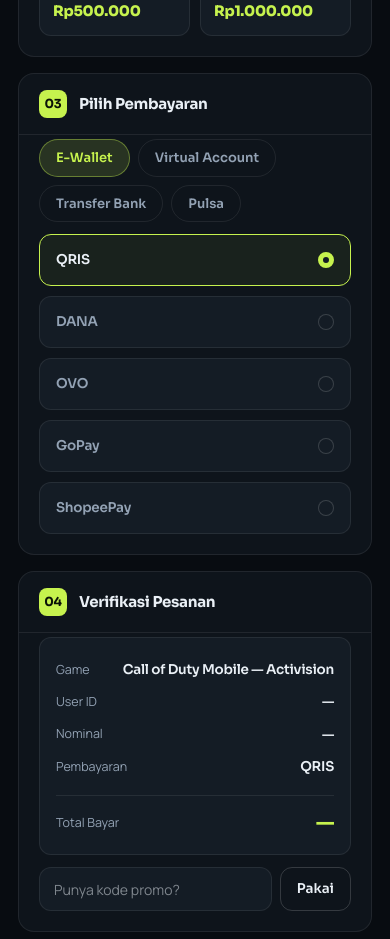
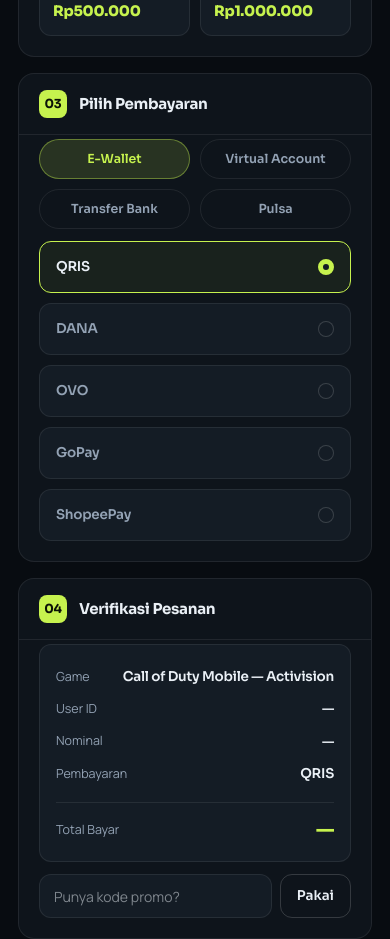
Before and after one commit to ersetdigital-sudo/avenxo-online, a Next.js app: page /top-up/call-of-duty-mobile in a window 390 px wide. Shown: the part 920-1859 px from the top of the page. Built offline with nearby package versions, Linux system fonts and the light colour scheme.

Commit message:
Style payment category tabs as consistent 2x2 grid on mobile

```diff
--- a/app/globals.css
+++ b/app/globals.css
@@ -510,7 +510,13 @@
     overflow-wrap: break-word;
   }
   .pay-tab {
-    padding: 8px 16px;
-    font-size: 13px;
+    width: 100%;
+    height: 40px;
+    display: flex;
+    align-items: center;
+    justify-content: center;
+    padding: 0 10px;
+    font-size: 12.5px;
+    text-align: center;
   }
 }
--- a/app/top-up/[slug]/page.tsx
+++ b/app/top-up/[slug]/page.tsx
@@ -215,7 +215,7 @@
 
             {/* STEP 3 */}
             <StepCard idx={2} title={steps[2]}>
-              <div className="flex flex-wrap gap-2">
+              <div className="grid grid-cols-2 md:flex md:flex-wrap gap-2.5">
                 {game.paymentCategories.map((c) => (
                   <button
                     key={c.key}
```
